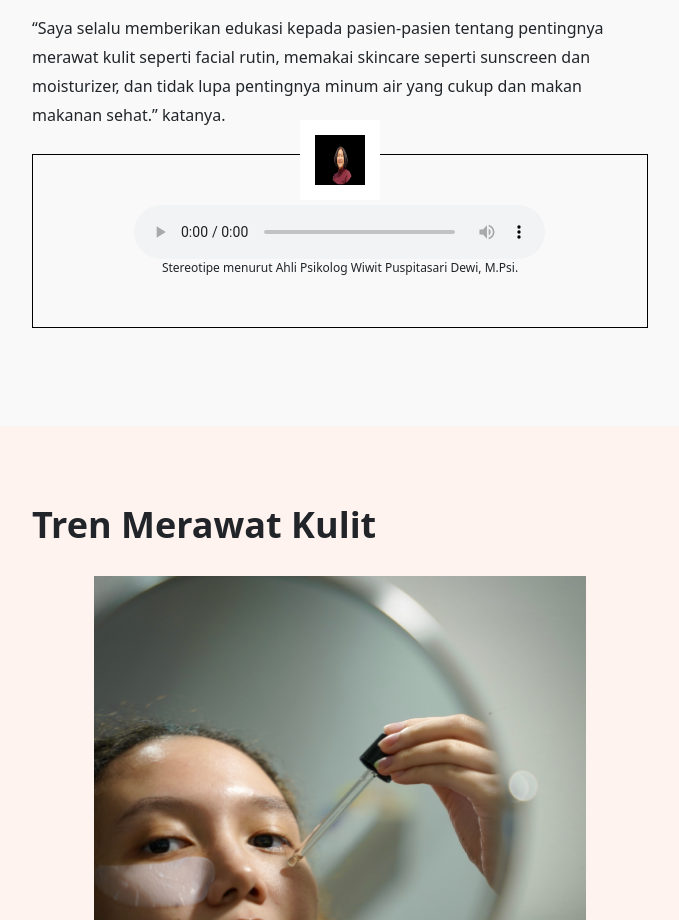
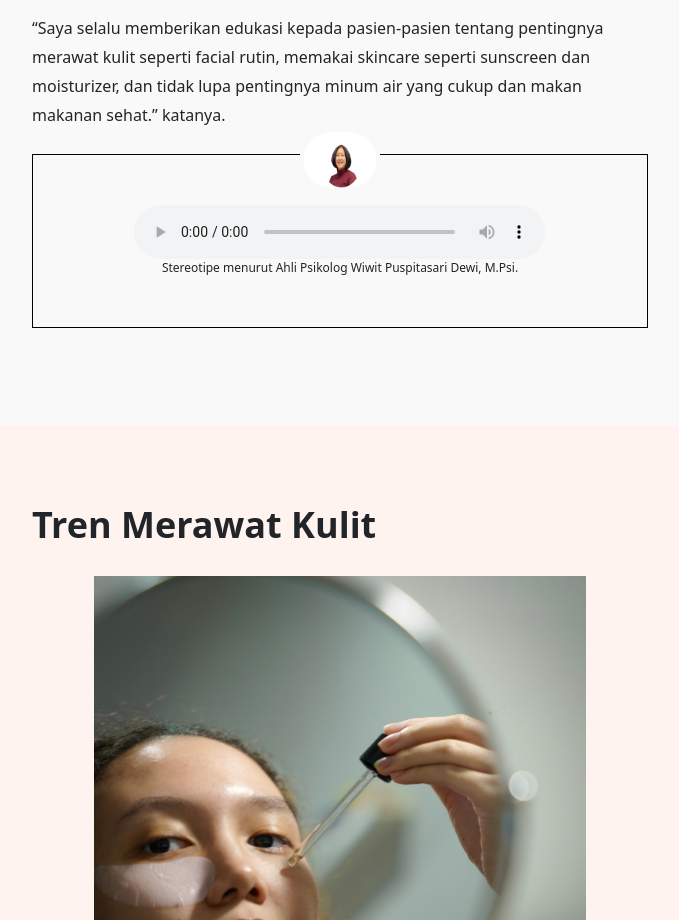
Before and after one commit to RenaldoLouis/storyWebsite, a React (Create React App) app: page /article in a window 1280 px wide. Shown: the part 2620-3540 px from the top of the page, without its empty margins (300-979 px from the left). Built offline with nearby package versions, Linux system fonts and the light colour scheme; no server answers; the database is empty.

Commit message:
fix minor style on audioImage

```diff
--- a/src/styles/pages/_content.scss
+++ b/src/styles/pages/_content.scss
@@ -111,32 +111,32 @@ input {
   font-size: 12px;
 }
 
-.centerContentFlex{
+.centerContentFlex {
   display: flex;
   justify-content: center;
 }
 
-.audioContainer{
+.audioContainer {
   border: 1px solid black;
   padding: 50px;
   margin: 25px 0px 50px;
   position: relative;
-
 }
 
-.audioImage{
+.audioImage {
   position: absolute;
-  background: black;
+  background: white;
   top: 3%;
   left: 50%;
   transform: translateY(-50%) translateX(-50%);
-  width: 50px;
-  height: 50px;
+  width: 73px;
+  height: 56px;
   z-index: 5;
+  border-radius: 30px;
 }
-.audioImageWhiteSpace{
+.audioImageWhiteSpace {
   position: absolute;
-  background: white;
+  background: rgb(249, 249, 249);
   top: 3%;
   left: 50%;
   transform: translateY(-50%) translateX(-50%);
```
Also changed, not shown: 1 other file (tests, documents, lock files or other folders).
